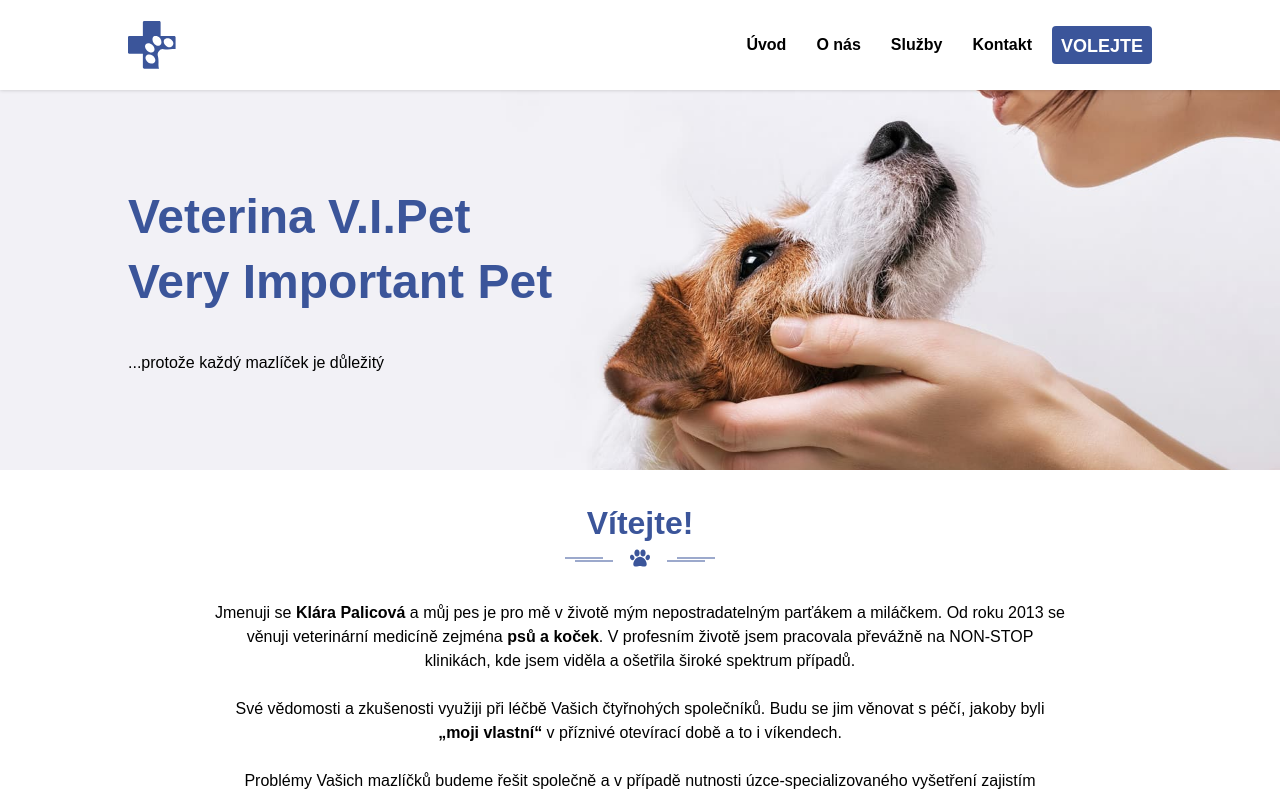
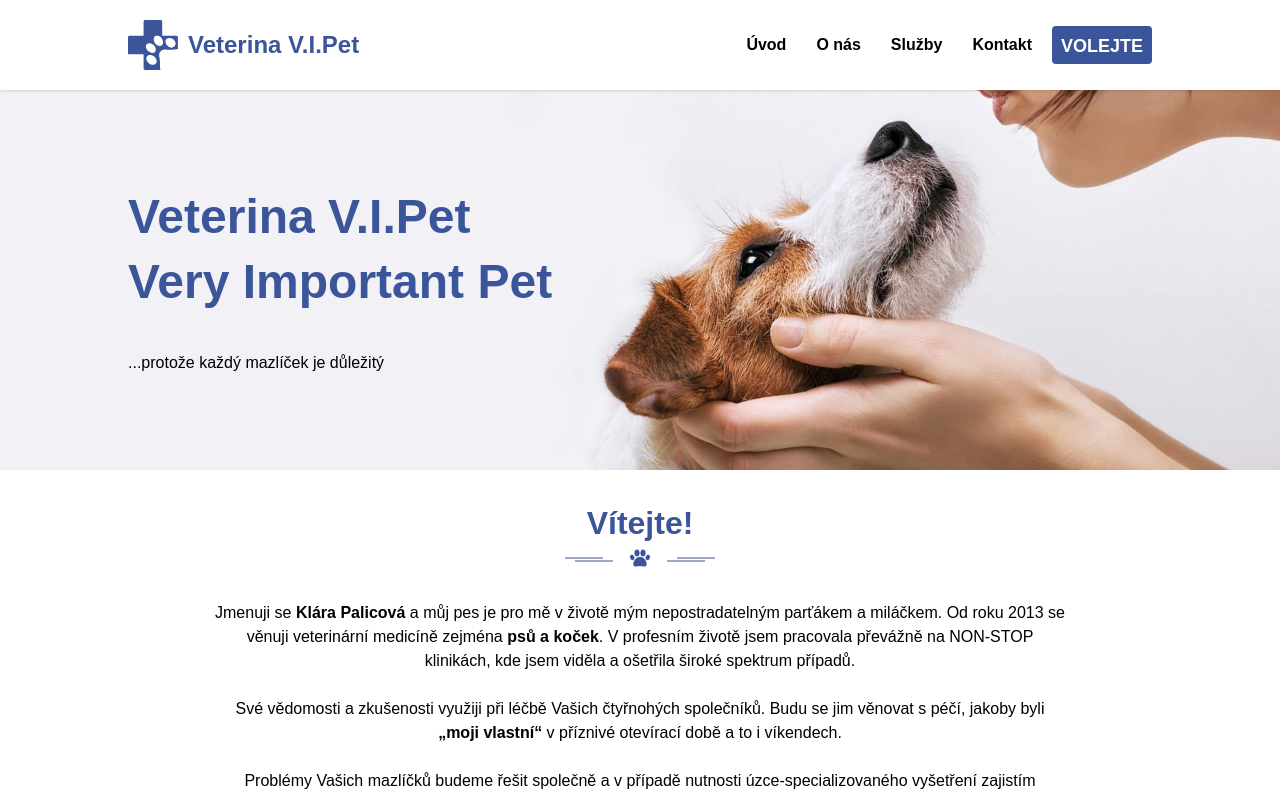
Before and after one commit to viktordanko/veterina-uvoz, a Next.js app: page / in a window 1280 px wide. Shown: the top 794 px of the page. Built offline with nearby package versions, Linux system fonts and the light colour scheme.

Commit message:
Name of the clinic is a part of logo component

```diff
--- a/components/Logo.js
+++ b/components/Logo.js
@@ -1,15 +1,20 @@
 import Link from "next/link";
 
-export const Logo = () => (
-	<h1 className="header__logo">
+export const Logo = () => {
+	return (
 		<Link href="/" passHref>
+			<a className="logo">
 				<svg
 					xmlns="http://www.w3.org/2000/svg"
 					viewBox="0 0 512 512"
+					className="logo__icon"
 				>
-				<title>Veterina V.I.Pet - Úvoz</title>
 					<path d="M327.4 457.9c1.6-38.2-2-61.9-7.2-84.6-5.2-22.7 2.2-39.4 13.3-51.6 11.1-12.1 23.4-22.1 46.6-19.5 46.8 5.4 69.6 2.4 97.1-.7 13.8-1.6 24.8-2.2 33.9-1.7V175.7c0-8.3-6.7-15-15-15H350.3V15c0-8.3-6.7-15-15-15H174.7c-8.3 0-15 6.7-15 15v145.7H14c-8.3 0-15 6.7-15 15v160.7c0 8.3 6.7 15 15 15h145.7V497c0 8.3 6.7 15 15 15h158.4c-5.5-13.4-6.7-30.4-5.7-54.1zM393 195c3.8-4.4 38.1-25 72.9 5.8 26.7 23.6 26.3 49.2 10.2 67.3-16 18.2-41.6 22-68.3-1.6-26.8-23.6-30.9-53.3-14.8-71.5zm-114.1-30.8c4.7-3.1 44.9-10 68 24.9 17.7 26.9 16 59.2-3.8 72.3-19.9 13.1-50.3 1.9-68-24.9-17.7-26.9-16-59.2 3.8-72.3zm-87.6 84.6c15.5-17 47.2-13.5 70.7 8 23.6 21.4 30.1 52.6 14.6 69.7s-47.2 13.5-70.7-8-30.1-52.7-14.6-69.7zm95.2 195.5c-14.7 18.6-47.1 17.6-72.4-2.3-25.2-19.9-33.8-51.2-19-69.9 14.7-18.6 47.1-17.6 72.4 2.3 25.2 20 33.7 51.3 19 69.9z" fill="#3b559a" />
 				</svg>
+				<span className="logo__text">
+					Veterina V.I.Pet
+				</span>
+			</a>
 		</Link>
-	</h1>
-);
+	)
+};
--- a/styles/core/index.scss
+++ b/styles/core/index.scss
@@ -10,3 +10,4 @@
 
 @import 'grid';
 @import 'paw-divider';
+@import 'logo';
--- /dev/null
+++ b/styles/core/logo.scss
@@ -0,0 +1,19 @@
+.logo {
+  display: flex;
+  align-items: center;
+  text-decoration: none;
+  font-size: 24px;
+  font-weight: bold;
+  &__icon {
+    color: $colorPrimary;
+    width: 50px;
+    height: 50px;
+    flex: 0 0 50px;
+  }
+  &__text {
+    display: block;
+    margin-left: 10px;
+    flex: 1 0 auto;
+    width: 100%;
+  }
+}
--- a/styles/layout/header.scss
+++ b/styles/layout/header.scss
@@ -9,15 +9,6 @@
     display: flex;
     align-items: center;
   }
-  &__logo {
-    display: flex;
-    align-items: center;
-    justify-content: center;
-    margin-bottom: 0;
-    color: $colorPrimary;
-    width: 50px;
-    height: 50px;
-  }
 
   @supports (position: sticky) {
     position: sticky;
```
Lines whose indentation alone changed are shown as unchanged.
